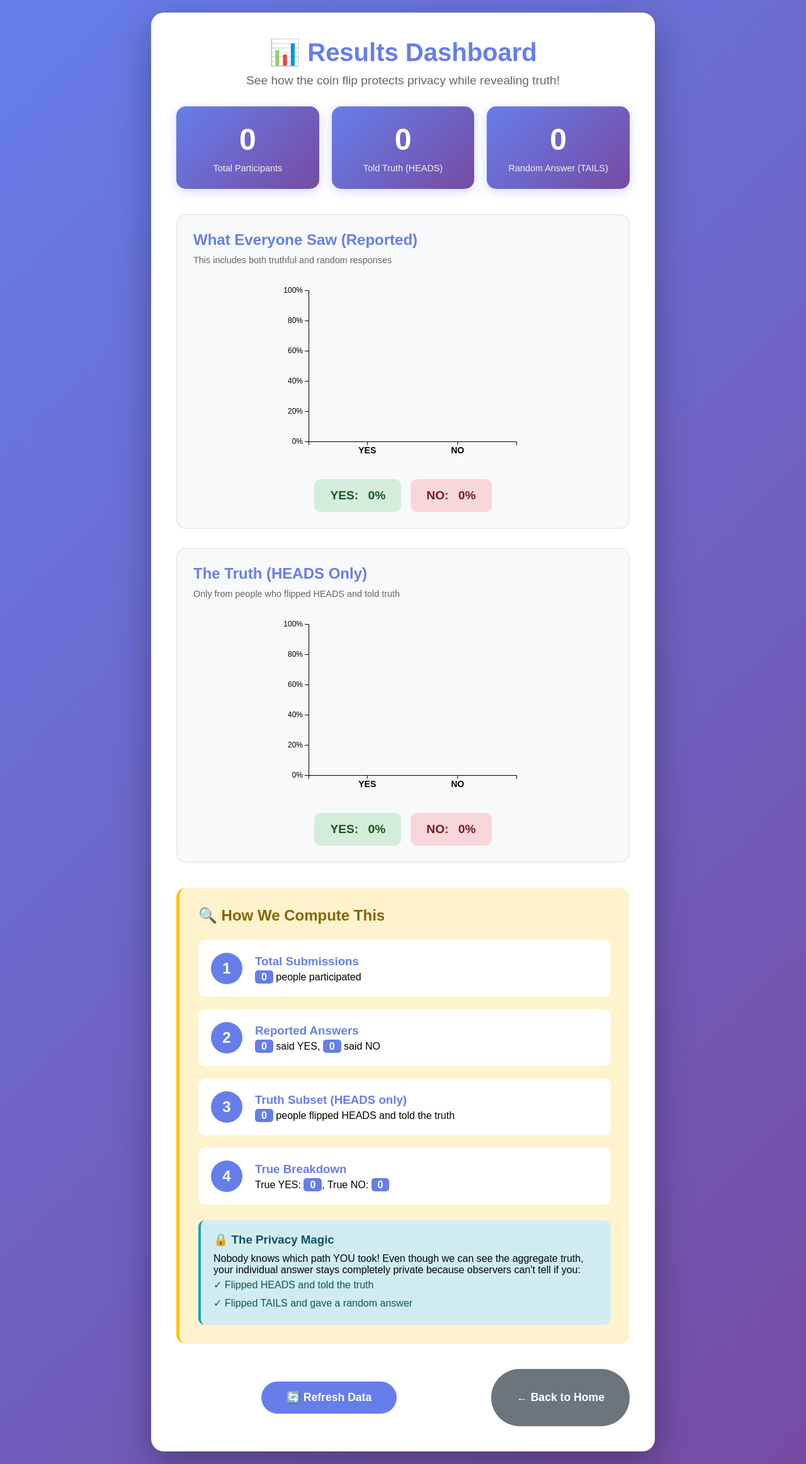
After one commit to fabinz/PrivacyPlay, a Flask app: template templates/results.html in a window 1280 px wide. The commit adds this page. Shown: the whole page at 63% size. Run offline with Flask 3, Linux system fonts and the light colour scheme; the template is opened without the code that fills it, so the values that code supplies are empty.

Commit message:
Added results page with JS and updated styling

```diff
--- /dev/null
+++ b/static/results.js
@@ -0,0 +1,185 @@
+// Load results when page loads
+window.addEventListener('DOMContentLoaded', loadResults);
+
+function loadResults() {
+    fetch('/api/results')
+        .then(response => response.json())
+        .then(data => {
+            console.log('Data received:', data);
+            updateStats(data);
+            createReportedChart(data);
+            createTrueChart(data);
+            updateExplanations(data);
+        })
+        .catch(error => {
+            console.error('Error loading results:', error);
+            alert('Error loading results. Make sure you have submitted some responses!');
+        });
+}
+
+function updateStats(data) {
+    // Animate numbers counting up
+    animateNumber('total-participants', data.total);
+
+    // Calculate heads and tails
+    const headsCount = data.true_total || 0;
+    const tailsCount = data.total - headsCount;
+
+    animateNumber('heads-count', headsCount);
+    animateNumber('tails-count', tailsCount);
+}
+
+function animateNumber(elementId, targetNumber) {
+    const element = document.getElementById(elementId);
+    const duration = 1000; // 1 second
+    const steps = 30;
+    const increment = targetNumber / steps;
+    let current = 0;
+
+    const timer = setInterval(() => {
+        current += increment;
+        if (current >= targetNumber) {
+            element.textContent = Math.round(targetNumber);
+            clearInterval(timer);
+        } else {
+            element.textContent = Math.round(current);
+        }
+    }, duration / steps);
+}
+
+function createReportedChart(data) {
+    // Clear existing chart
+    d3.select('#reported-chart').selectAll('*').remove();
+
+    const chartData = [
+        { label: 'YES', value: data.yes_percentage, count: Math.round(data.total * data.yes_percentage / 100) },
+        { label: 'NO', value: data.no_percentage, count: Math.round(data.total * data.no_percentage / 100) }
+    ];
+
+    createBarChart('#reported-chart', chartData);
+
+    // Update percentages
+    document.getElementById('reported-yes').textContent = Math.round(data.yes_percentage) + '%';
+    document.getElementById('reported-no').textContent = Math.round(data.no_percentage) + '%';
+}
+
+function createTrueChart(data) {
+    // Clear existing chart
+    d3.select('#true-chart').selectAll('*').remove();
+
+    const total = data.true_yes + data.true_no;
+    const yesPercent = total > 0 ? (data.true_yes / total * 100) : 0;
+    const noPercent = total > 0 ? (data.true_no / total * 100) : 0;
+
+    const chartData = [
+        { label: 'YES', value: yesPercent, count: data.true_yes },
+        { label: 'NO', value: noPercent, count: data.true_no }
+    ];
+
+    createBarChart('#true-chart', chartData);
+
+    // Update percentages
+    document.getElementById('true-yes').textContent = Math.round(yesPercent) + '%';
+    document.getElementById('true-no').textContent = Math.round(noPercent) + '%';
+}
+
+function createBarChart(selector, data) {
+    const margin = { top: 20, right: 20, bottom: 40, left: 50 };
+    const width = 400 - margin.left - margin.right;
+    const height = 300 - margin.top - margin.bottom;
+
+    const svg = d3.select(selector)
+        .append('svg')
+        .attr('width', '100%')
+        .attr('height', height + margin.top + margin.bottom)
+        .attr('viewBox', `0 0 ${width + margin.left + margin.right} ${height + margin.top + margin.bottom}`)
+        .append('g')
+        .attr('transform', `translate(${margin.left},${margin.top})`);
+
+    // X scale
+    const x = d3.scaleBand()
+        .domain(data.map(d => d.label))
+        .range([0, width])
+        .padding(0.3);
+
+    // Y scale
+    const y = d3.scaleLinear()
+        .domain([0, 100])
+        .range([height, 0]);
+
+    // Color scale
+    const color = d3.scaleOrdinal()
+        .domain(['YES', 'NO'])
+        .range(['#28a745', '#dc3545']);
+
+    // Add bars
+    svg.selectAll('.bar')
+        .data(data)
+        .enter()
+        .append('rect')
+        .attr('class', 'bar')
+        .attr('x', d => x(d.label))
+        .attr('y', height)
+        .attr('width', x.bandwidth())
+        .attr('height', 0)
+        .attr('fill', d => color(d.label))
+        .attr('opacity', 0.8)
+        .transition()
+        .duration(1000)
+        .attr('y', d => y(d.value))
+        .attr('height', d => height - y(d.value));
+
+    // Add value labels on bars
+    svg.selectAll('.label')
+        .data(data)
+        .enter()
+        .append('text')
+        .attr('class', 'label')
+        .attr('x', d => x(d.label) + x.bandwidth() / 2)
+        .attr('y', height)
+        .attr('text-anchor', 'middle')
+        .attr('fill', 'white')
+        .attr('font-weight', 'bold')
+        .attr('font-size', '14px')
+        .text(d => `${Math.round(d.value)}%`)
+        .transition()
+        .duration(1000)
+        .attr('y', d => y(d.value) + 20);
+
+    // Add count labels
+    svg.selectAll('.count')
+        .data(data)
+        .enter()
+        .append('text')
+        .attr('class', 'count')
+        .attr('x', d => x(d.label) + x.bandwidth() / 2)
+        .attr('y', height)
+        .attr('text-anchor', 'middle')
+        .attr('fill', 'white')
+        .attr('font-size', '12px')
+        .text(d => `(${d.count})`)
+        .transition()
+        .duration(1000)
+        .attr('y', d => y(d.value) + 35);
+
+    // X axis
+    svg.append('g')
+        .attr('transform', `translate(0,${height})`)
+        .call(d3.axisBottom(x))
+        .style('font-size', '14px')
+        .style('font-weight', 'bold');
+
+    // Y axis
+    svg.append('g')
+        .call(d3.axisLeft(y).ticks(5).tickFormat(d => d + '%'))
+        .style('font-size', '12px');
+}
+
+function updateExplanations(data) {
+    document.getElementById('explain-total').textContent = data.total;
+    document.getElementById('explain-yes').textContent = Math.round(data.total * data.yes_percentage / 100);
+    document.getElementById('explain-no').textContent = Math.round(data.total * data.no_percentage / 100);
+    document.getElementById('explain-heads').textContent = data.true_total;
+    document.getElementById('explain-true-yes').textContent = data.true_yes;
+    document.getElementById('explain-true-no').textContent = data.true_no;
+}
--- a/static/style.css
+++ b/static/style.css
@@ -248,3 +248,232 @@ h1 {
         width: 100%;
     }
 }
+/* ========== RESULTS DASHBOARD ========== */
+
+.dashboard {
+    background: white;
+    border-radius: 20px;
+    padding: 40px;
+    box-shadow: 0 20px 60px rgba(0, 0, 0, 0.3);
+    max-width: 1200px;
+    margin: 0 auto;
+}
+
+.stats-grid {
+    display: grid;
+    grid-template-columns: repeat(auto-fit, minmax(200px, 1fr));
+    gap: 20px;
+    margin: 30px 0;
+}
+
+.stat-card {
+    background: linear-gradient(135deg, #667eea 0%, #764ba2 100%);
+    padding: 25px;
+    border-radius: 15px;
+    text-align: center;
+    color: white;
+    box-shadow: 0 4px 15px rgba(102, 126, 234, 0.3);
+    transition: transform 0.3s;
+}
+
+.stat-card:hover {
+    transform: translateY(-5px);
+}
+
+.stat-number {
+    font-size: 3em;
+    font-weight: bold;
+    margin-bottom: 10px;
+}
+
+.stat-label {
+    font-size: 0.9em;
+    opacity: 0.9;
+}
+
+.charts-container {
+    display: grid;
+    grid-template-columns: repeat(auto-fit, minmax(400px, 1fr));
+    gap: 30px;
+    margin: 40px 0;
+}
+
+.chart-box {
+    background: #f8f9fa;
+    padding: 25px;
+    border-radius: 15px;
+    border: 2px solid #e9ecef;
+}
+
+.chart-box h2 {
+    color: #667eea;
+    font-size: 1.5em;
+    margin-bottom: 10px;
+}
+
+.chart-description {
+    color: #666;
+    font-size: 0.9em;
+    margin-bottom: 20px;
+}
+
+#reported-chart, #true-chart {
+    height: 300px;
+    margin: 20px 0;
+}
+
+.percentages {
+    display: flex;
+    gap: 15px;
+    justify-content: center;
+    margin-top: 20px;
+}
+
+.percentage-box {
+    padding: 15px 25px;
+    border-radius: 10px;
+    font-size: 1.2em;
+    font-weight: bold;
+}
+
+.percentage-box.yes {
+    background: #d4edda;
+    color: #155724;
+}
+
+.percentage-box.no {
+    background: #f8d7da;
+    color: #721c24;
+}
+
+.percent-label {
+    margin-right: 10px;
+}
+
+.explanation-section {
+    background: #fff3cd;
+    padding: 30px;
+    border-radius: 15px;
+    margin: 40px 0;
+    border-left: 5px solid #ffc107;
+}
+
+.explanation-section h2 {
+    color: #856404;
+    margin-bottom: 25px;
+}
+
+.steps {
+    display: grid;
+    gap: 20px;
+}
+
+.step {
+    display: flex;
+    gap: 20px;
+    background: white;
+    padding: 20px;
+    border-radius: 10px;
+    align-items: center;
+    transition: all 0.3s;
+    opacity: 0;
+    animation: fadeInStep 0.5s forwards;
+}
+
+@keyframes fadeInStep {
+    to { opacity: 1; }
+}
+
+.step:nth-child(1) { animation-delay: 0.1s; }
+.step:nth-child(2) { animation-delay: 0.2s; }
+.step:nth-child(3) { animation-delay: 0.3s; }
+.step:nth-child(4) { animation-delay: 0.4s; }
+
+.step-number {
+    background: #667eea;
+    color: white;
+    width: 50px;
+    height: 50px;
+    border-radius: 50%;
+    display: flex;
+    align-items: center;
+    justify-content: center;
+    font-size: 1.5em;
+    font-weight: bold;
+    flex-shrink: 0;
+}
+
+.step-content h3 {
+    color: #667eea;
+    margin-bottom: 5px;
+}
+
+.highlight-number {
+    background: #667eea;
+    color: white;
+    padding: 2px 10px;
+    border-radius: 5px;
+    font-weight: bold;
+}
+
+.privacy-insight {
+    background: #d1ecf1;
+    padding: 20px;
+    border-radius: 10px;
+    margin-top: 25px;
+    border-left: 4px solid #17a2b8;
+}
+
+.privacy-insight h3 {
+    color: #0c5460;
+    margin-bottom: 10px;
+}
+
+.privacy-insight ul {
+    list-style: none;
+    padding-left: 0;
+}
+
+.privacy-insight li {
+    padding: 5px 0;
+    color: #0c5460;
+}
+
+.actions {
+    display: flex;
+    gap: 15px;
+    justify-content: center;
+    margin-top: 30px;
+}
+
+.btn-secondary {
+    background: #6c757d;
+    color: white;
+    border: none;
+    padding: 15px 40px;
+    font-size: 1.1em;
+    border-radius: 50px;
+    cursor: pointer;
+    transition: all 0.3s;
+    font-weight: bold;
+}
+
+.btn-secondary:hover {
+    background: #5a6268;
+    transform: translateY(-2px);
+}
+
+/* Responsive */
+@media (max-width: 768px) {
+    .charts-container {
+        grid-template-columns: 1fr;
+    }
+
+    .actions {
+        flex-direction: column;
+    }
+
+    .actions button {
+        width: 100%;
+    }
+}
--- /dev/null
+++ b/templates/results.html
@@ -0,0 +1,130 @@
+<!DOCTYPE html>
+<html lang="en">
+<head>
+    <meta charset="UTF-8">
+    <meta name="viewport" content="width=device-width, initial-scale=1.0">
+    <title>Results Dashboard - PrivacyPlay</title>
+    <link rel="stylesheet" href="/static/style.css">
+    <script src="https://d3js.org/d3.v7.min.js"></script>
+</head>
+<body>
+    <div class="container">
+        <div class="dashboard">
+            <h1>📊 Results Dashboard</h1>
+            <p class="subtitle">See how the coin flip protects privacy while revealing truth!</p>
+
+            <!-- Stats Cards -->
+            <div class="stats-grid">
+                <div class="stat-card">
+                    <div class="stat-number" id="total-participants">0</div>
+                    <div class="stat-label">Total Participants</div>
+                </div>
+                <div class="stat-card">
+                    <div class="stat-number" id="heads-count">0</div>
+                    <div class="stat-label">Told Truth (HEADS)</div>
+                </div>
+                <div class="stat-card">
+                    <div class="stat-number" id="tails-count">0</div>
+                    <div class="stat-label">Random Answer (TAILS)</div>
+                </div>
+            </div>
+
+            <!-- Main Charts -->
+            <div class="charts-container">
+                <!-- Reported Results -->
+                <div class="chart-box">
+                    <h2>What Everyone Saw (Reported)</h2>
+                    <p class="chart-description">This includes both truthful and random responses</p>
+                    <div id="reported-chart"></div>
+                    <div class="percentages">
+                        <div class="percentage-box yes">
+                            <span class="percent-label">YES:</span>
+                            <span class="percent-value" id="reported-yes">0%</span>
+                        </div>
+                        <div class="percentage-box no">
+                            <span class="percent-label">NO:</span>
+                            <span class="percent-value" id="reported-no">0%</span>
+                        </div>
+                    </div>
+                </div>
+
+                <!-- True Results -->
+                <div class="chart-box">
+                    <h2>The Truth (HEADS Only)</h2>
+                    <p class="chart-description">Only from people who flipped HEADS and told truth</p>
+                    <div id="true-chart"></div>
+                    <div class="percentages">
+                        <div class="percentage-box yes">
+                            <span class="percent-label">YES:</span>
+                            <span class="percent-value" id="true-yes">0%</span>
+                        </div>
+                        <div class="percentage-box no">
+                            <span class="percent-label">NO:</span>
+                            <span class="percent-value" id="true-no">0%</span>
+                        </div>
+                    </div>
+                </div>
+            </div>
+
+            <!-- How It Works Section -->
+            <div class="explanation-section">
+                <h2>🔍 How We Compute This</h2>
+                <div class="steps">
+                    <div class="step" id="step1">
+                        <div class="step-number">1</div>
+                        <div class="step-content">
+                            <h3>Total Submissions</h3>
+                            <p><span class="highlight-number" id="explain-total">0</span> people participated</p>
+                        </div>
+                    </div>
+
+                    <div class="step" id="step2">
+                        <div class="step-number">2</div>
+                        <div class="step-content">
+                            <h3>Reported Answers</h3>
+                            <p><span class="highlight-number" id="explain-yes">0</span> said YES, <span class="highlight-number" id="explain-no">0</span> said NO</p>
+                        </div>
+                    </div>
+
+                    <div class="step" id="step3">
+                        <div class="step-number">3</div>
+                        <div class="step-content">
+                            <h3>Truth Subset (HEADS only)</h3>
+                            <p><span class="highlight-number" id="explain-heads">0</span> people flipped HEADS and told the truth</p>
+                        </div>
+                    </div>
+
+                    <div class="step" id="step4">
+                        <div class="step-number">4</div>
+                        <div class="step-content">
+                            <h3>True Breakdown</h3>
+                            <p>True YES: <span class="highlight-number" id="explain-true-yes">0</span>, True NO: <span class="highlight-number" id="explain-true-no">0</span></p>
+                        </div>
+                    </div>
+                </div>
+
+                <div class="privacy-insight">
+                    <h3>🔒 The Privacy Magic</h3>
+                    <p>Nobody knows which path YOU took! Even though we can see the aggregate truth, your individual answer stays completely private because observers can't tell if you:</p>
+                    <ul>
+                        <li>✓ Flipped HEADS and told the truth</li>
+                        <li>✓ Flipped TAILS and gave a random answer</li>
+                    </ul>
+                </div>
+            </div>
+
+            <!-- Refresh Button -->
+            <div class="actions">
+                <button class="btn-primary" onclick="loadResults()">
+                    🔄 Refresh Data
+                </button>
+                <button class="btn-secondary" onclick="window.location.href='/'">
+                    ← Back to Home
+                </button>
+            </div>
+        </div>
+    </div>
+
+    <script src="/static/results.js"></script>
+</body>
+</html>
```
